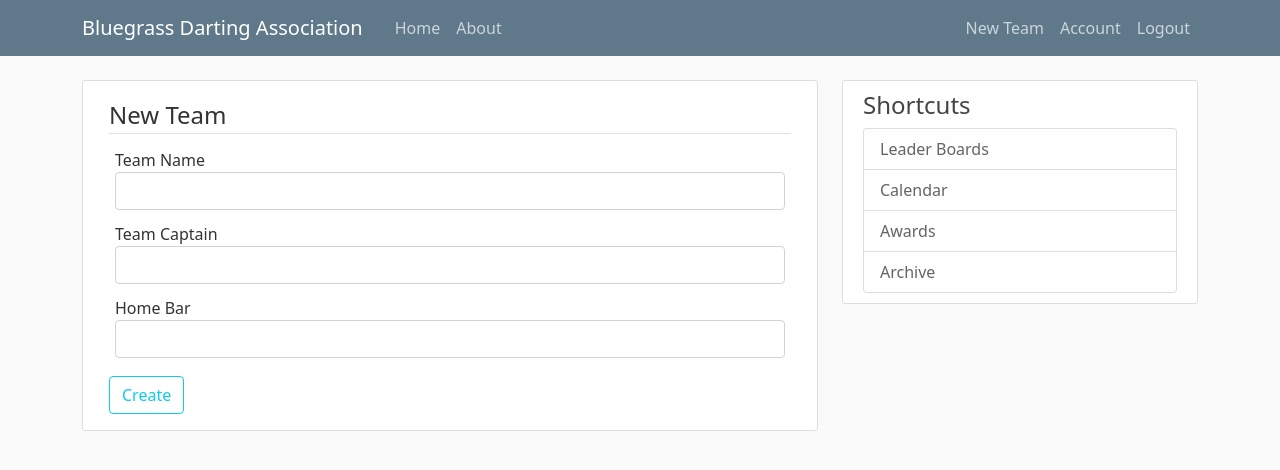
After one commit to etsu0721/bgda-web-app, a Flask app: page /team/new in a window 1280 px wide. The commit adds this page. Shown: the top 470 px of the page. Run offline with Flask 2, Linux system fonts and the light colour scheme; a user stored in the database is signed in; some libraries are stand-ins or nearby versions.

Commit message:
Added form to create new teams

```diff
--- a/app/forms.py
+++ b/app/forms.py
@@ -94,3 +94,12 @@ class UpdateAccountForm(FlaskForm):
             player = Player.query.filter_by(email=email.data).first()
             if player != None:
                 raise ValidationError('An account with that email already exists. Try logging in with that email or registering a new email.')
+
+class TeamForm(FlaskForm):
+    team_name = StringField('Team Name', validators=[DataRequired(), Length(max=50, message='Team name must be less than 50 characters')])
+
+    # Team captain and Home bar fields should be look-ups from their respective tables
+    team_captain = StringField('Team Captain', validators=[DataRequired()])
+    home_bar = StringField('Home Bar', validators=[DataRequired()])
+
+    submit = SubmitField('Create')
--- a/app/routes.py
+++ b/app/routes.py
@@ -1,6 +1,6 @@
 from flask import render_template, url_for, flash, redirect, request
 from app import app, db, bcrypt
-from app.forms import RegistrationForm, LoginForm, UpdateAccountForm
+from app.forms import RegistrationForm, LoginForm, UpdateAccountForm, TeamForm
 from app.models import Player, Team, Bar
 from flask_login import login_user, current_user, logout_user, login_required
 import secrets, os
@@ -52,7 +52,7 @@ def login():
             next_page = request.args.get('next')
             return redirect(next_page) if next_page != None else redirect(url_for('home'))
         else:
-            flash('Login failed. Check email and password.', 'danger')
+            flash('Login failed. Retry email and password.', 'danger')
     return render_template('login.html', title='Login', form=form)
 
 @app.route('/logout')
@@ -97,3 +97,13 @@ def account():
         form.email.data = current_user.email
     image_file = url_for('static', filename='profile-pics/' + current_user.image_file)
     return render_template('account.html', title='Account', image_file=image_file, form=form)
+
+
+@app.route('/team/new', methods=['GET', 'POST'])
+@login_required
+def new_team():
+    form = TeamForm()
+    if form.validate_on_submit():
+        flash('{} has been created.'.format(form.team_name.data), 'success')
+        return redirect(url_for('home'))
+    return render_template('create_team.html', title='New Team', form=form)
--- /dev/null
+++ b/app/templates/create_team.html
@@ -0,0 +1,59 @@
+{% extends "layout.html" %}
+{% block content %}
+    <div class="content-section">
+        <!-- Post form to current route -->
+        <form method="POST", action="">
+            <!-- Protect form with cross-site request forgery (CSRF) token -->
+            {{ form.hidden_tag() }}
+            <!--  Add form fields -->
+            <fieldset class="form-group">
+                <legend class="border-bottom"> New Team </legend>
+                <div class="form-group">
+                    {{ form.team_name.label(class="form-control-label") }}
+                    <!-- If any errors, display them -->
+                    {% if form.team_name.errors %}
+                        {{ form.team_name(class="form-control form-control is-invalid") }}
+                        <div class="invalid-feedback">
+                            {% for error in form.team_name.errors %}
+                                <span>{{ error }}</span>
+                            {% endfor %}
+                        </div>
+                    {% else %}
+                        {{ form.team_name(class="form-control form-control") }}
+                    {% endif %}
+                </div>
+                <div class="form-group">
+                    {{ form.team_captain.label(class="form-control-label") }}
+                    <!-- If any errors, display them -->
+                    {% if form.team_captain.errors %}
+                        {{ form.team_captain(class="form-control form-control is-invalid") }}
+                        <div class="invalid-feedback">
+                            {% for error in form.team_captain.errors %}
+                                <span>{{ error }}</span>
+                            {% endfor %}
+                        </div>
+                    {% else %}
+                        {{ form.team_captain(class="form-control form-control") }}
+                    {% endif %}
+                </div>
+                <div class="form-group">
+                    {{ form.home_bar.label(class="form-control-label") }}
+                    <!-- If any errors, display them -->
+                    {% if form.home_bar.errors %}
+                        {{ form.home_bar(class="form-control form-control is-invalid") }}
+                        <div class="invalid-feedback">
+                            {% for error in form.home_bar.errors %}
+                                <span>{{ error }}</span>
+                            {% endfor %}
+                        </div>
+                    {% else %}
+                        {{ form.home_bar(class="form-control form-control") }}
+                    {% endif %}
+                </div>
+            </fieldset>
+            <div class="form-group">
+                {{ form.submit(class="btn btn-outline-info") }}
+            </div>
+        </form>
+    </div>
+{% endblock content %}
--- a/app/templates/layout.html
+++ b/app/templates/layout.html
@@ -34,6 +34,7 @@
                     <!-- Right side of Navigation bar -->
                     <div class="navbar-nav ms-auto">
                         {% if current_user.is_authenticated %}
+                            <a class="nav-item nav-link" href="{{ url_for('new_team') }}">New Team</a>
                             <a class="nav-item nav-link" href="{{ url_for('account') }}">Account</a>
                             <a class="nav-item nav-link" href="{{ url_for('logout') }}">Logout</a>
                         {% else %}
```
Also changed, not shown: app/database/dev-bgda-db.db, 1 other file.
